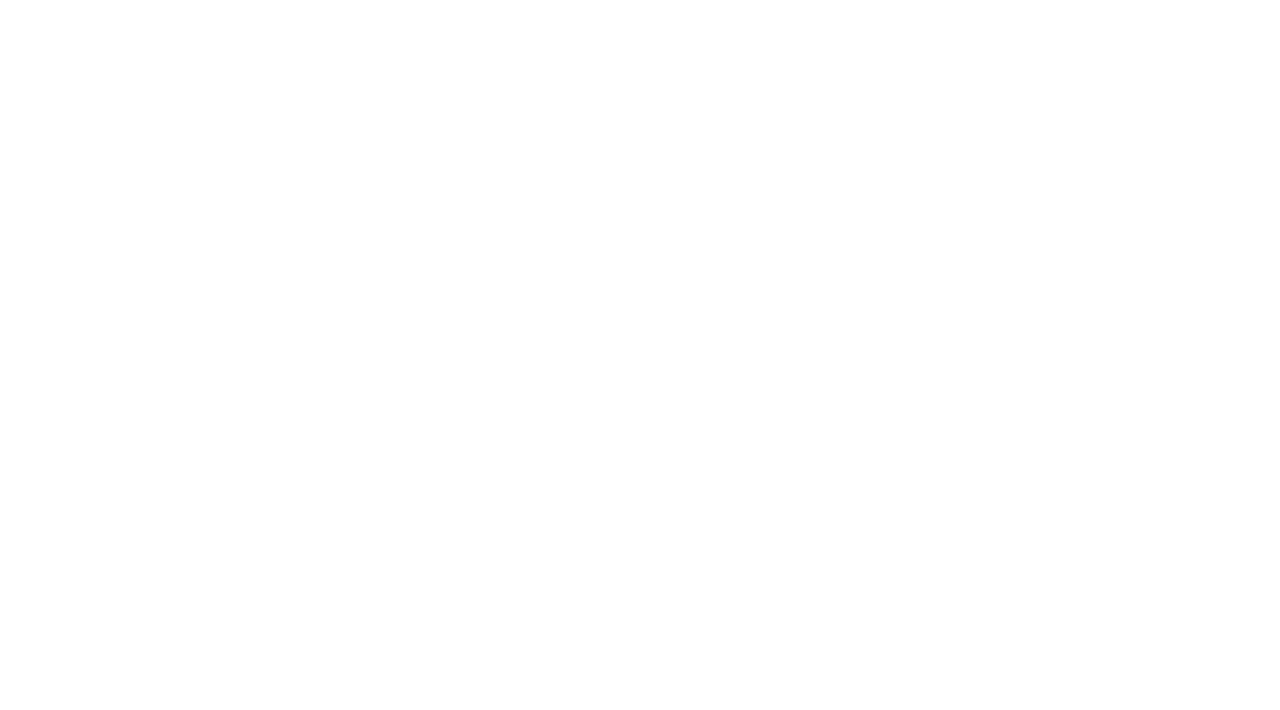
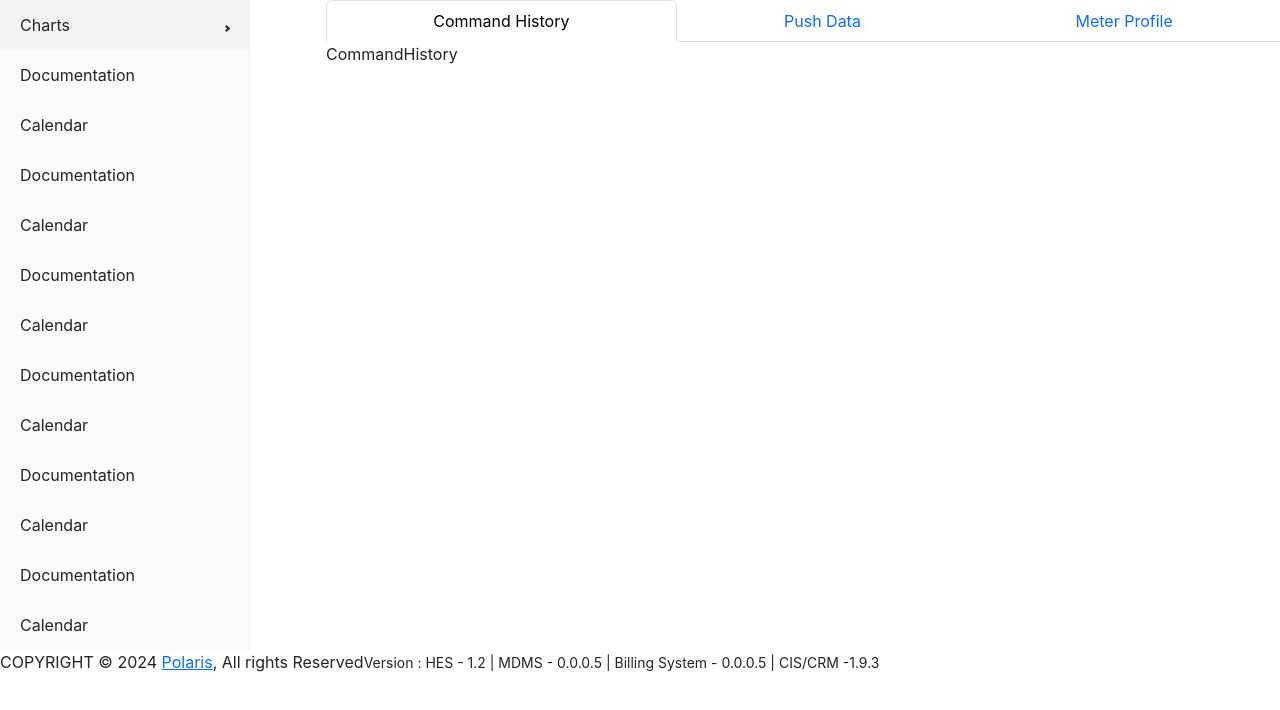
Before and after one commit to sainiDushyant/Aavdhan-migration, a React (Create React App) app: page /utility/lpdd/hes in a window 1280 px wide. Before the commit this address had no page. Shown: the top 710 px of the page. Built offline with nearby package versions, Linux system fonts and the light colour scheme.

Commit message:
Basic layout added

```diff
--- a/package.json
+++ b/package.json
@@ -18,6 +18,7 @@
     "react-dom": "^18.3.1",
     "react-feather": "^2.0.10",
     "react-hook-form": "^7.51.3",
+    "react-pro-sidebar": "^1.1.0",
     "react-redux": "^8.1.3",
     "react-router-dom": "^6.23.0",
     "react-scripts": "^5.0.1",
--- a/src/App.tsx
+++ b/src/App.tsx
@@ -2,12 +2,16 @@ import React from "react";
 import { BrowserRouter, Routes, Route } from "react-router-dom";
 import Login from "./pages/login";
 import ForgotPassword from "./pages/forgotPassword";
+import HesUtility from "./pages/utility/module/hes";
+import LayoutWrapper from "./components/layout/layoutWrapper";
 
 const App = () => {
   return (
     <BrowserRouter>
       <Routes>
         <Route path="/" element={<Login />}/>
+        <Route path="utility/lpdd/hes" element={<LayoutWrapper children={<HesUtility />}/>} />
+
         <Route path="forgot-password" element={<ForgotPassword />} />
       </Routes>
     </BrowserRouter>
--- /dev/null
+++ b/src/components/layout/layoutWrapper.js
@@ -0,0 +1,20 @@
+import React from 'react';
+import SideBar from './sideBar';
+import { Row, Col } from 'reactstrap';
+import Footer from '../../@core/layouts/components/footer';
+
+const LayoutWrapper = ({ children }) => {
+  return (
+    <>
+      <Row>
+        <Col xs={3}>
+          <SideBar />
+        </Col>
+        <Col xs={9}>{children}</Col>
+      </Row>
+      <Footer />
+    </>
+  );
+};
+
+export default LayoutWrapper;
--- /dev/null
+++ b/src/components/layout/sideBar.js
@@ -0,0 +1,26 @@
+import { Sidebar, Menu, MenuItem, SubMenu } from 'react-pro-sidebar';
+const SideBar = () => {
+  return (
+    <Sidebar>
+      <Menu>
+        <SubMenu label="Charts">
+          <MenuItem> Pie charts </MenuItem>
+          <MenuItem> Line charts </MenuItem>
+        </SubMenu>
+        <MenuItem> Documentation </MenuItem>
+        <MenuItem> Calendar </MenuItem>
+        <MenuItem> Documentation </MenuItem>
+        <MenuItem> Calendar </MenuItem>
+        <MenuItem> Documentation </MenuItem>
+        <MenuItem> Calendar </MenuItem>
+        <MenuItem> Documentation </MenuItem>
+        <MenuItem> Calendar </MenuItem>
+        <MenuItem> Documentation </MenuItem>
+        <MenuItem> Calendar </MenuItem>
+        <MenuItem> Documentation </MenuItem>
+        <MenuItem> Calendar </MenuItem>
+      </Menu>
+    </Sidebar>
+  );
+};
+export default SideBar;
--- /dev/null
+++ b/src/pages/utility/module/hes/components/CommandHistory.js
@@ -0,0 +1,7 @@
+import React from 'react';
+
+const CommandHistory = () => {
+  return <div>CommandHistory</div>;
+};
+
+export default CommandHistory;
--- /dev/null
+++ b/src/pages/utility/module/hes/components/MeterProfile.js
@@ -0,0 +1,7 @@
+import React from 'react';
+
+const MeterProfile = () => {
+  return <div>MeterProfile</div>;
+};
+
+export default MeterProfile;
--- /dev/null
+++ b/src/pages/utility/module/hes/components/PushData.js
@@ -0,0 +1,7 @@
+import React from 'react';
+
+const PushData = () => {
+  return <div>PushData</div>;
+};
+
+export default PushData;
--- /dev/null
+++ b/src/pages/utility/module/hes/index.js
@@ -0,0 +1,57 @@
+import React, { useState } from 'react';
+import { TabContent, TabPane, Nav, NavItem, NavLink } from 'reactstrap';
+import CommandHistory from './components/CommandHistory';
+import PushData from './components/PushData';
+import MeterProfile from './components/MeterProfile';
+
+const HesUtility = () => {
+  const [active, setActive] = useState('1');
+
+  const toggle = (tab) => {
+    if (active !== tab) {
+      setActive(tab);
+    }
+  };
+  return (
+    <React.Fragment>
+      <Nav tabs fill>
+        <NavItem>
+          <NavLink
+            active={active === '1'}
+            onClick={() => {
+              toggle('1');
+            }}
+          >
+            Command History
+          </NavLink>
+        </NavItem>
+        <NavItem>
+          <NavLink
+            active={active === '2'}
+            onClick={() => {
+              toggle('2');
+            }}
+          >
+            Push Data
+          </NavLink>
+        </NavItem>
+        <NavItem>
+          <NavLink
+            active={active === '3'}
+            onClick={() => {
+              toggle('3');
+            }}
+          >
+            Meter Profile
+          </NavLink>
+        </NavItem>
+      </Nav>
+      <TabContent className="py-50" activeTab={active}>
+        <TabPane tabId="1">{active === '1' && <CommandHistory />}</TabPane>
+        <TabPane tabId="2">{active === '2' && <PushData />}</TabPane>
+        <TabPane tabId="3">{active === '3' && <MeterProfile />}</TabPane>
+      </TabContent>
+    </React.Fragment>
+  );
+};
+export default HesUtility;
```
Also changed, not shown: 1 other file (tests, documents, lock files or other folders).
